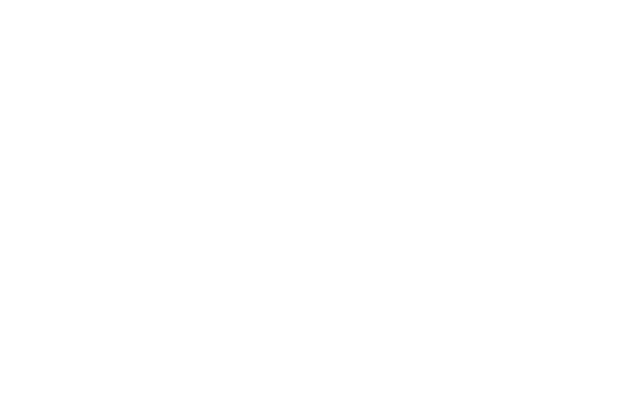
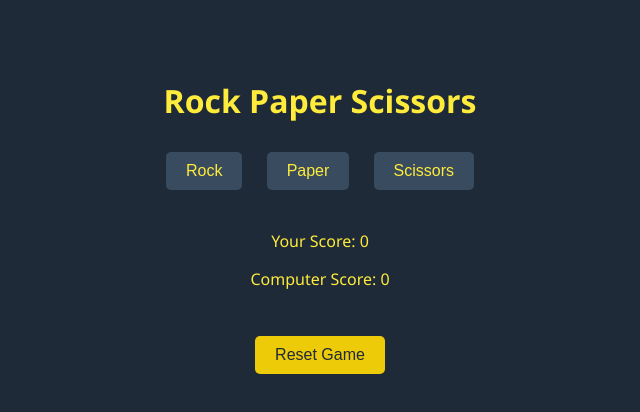
Before and after one commit to manasalaxmi/rock-paper-scissors, a plain HTML site: page index.html in a window 1280 px wide. Shown: the whole page, without its empty margins (320-960 px from the left). Drawn offline with Linux system fonts and the light colour scheme.

Commit message:
Update index.html

```diff
--- a/index.html
+++ b/index.html
@@ -3,8 +3,79 @@
 <head>
   <meta charset="UTF-8">
   <title>Rock Paper Scissors</title>
+  <style>
+    body {
+      background-color: #1e2a38; /* dark dull blue */
+      color: #ffeb3b; /* yellow font */
+      font-family: 'Segoe UI', Tahoma, Geneva, Verdana, sans-serif;
+      text-align: center;
+      padding: 50px;
+    }
+
+    h1 {
+      font-size: 2rem;
+      margin-bottom: 20px;
+    }
+
+    .choices {
+      margin: 20px 0;
+    }
+
+    button {
+      font-size: 16px;
+      padding: 10px 20px;
+      margin: 10px;
+      cursor: pointer;
+      border: none;
+      border-radius: 5px;
+      background-color: #394b5f; /* button color to match the dark blue */
+      color: #ffeb3b;
+    }
+
+    button:hover {
+      background-color: #2c3a4a;
+    }
+
+    #result {
+      margin-top: 30px;
+      font-size: 18px;
+    }
+
+    .scoreboard {
+      margin-top: 20px;
+      font-size: 16px;
+    }
+
+    #resetBtn {
+      margin-top: 30px;
+      background-color: #edcb09;
+      color: #1e2a38;
+    }
+
+    #resetBtn:hover {
+      background-color: #f8cf1b;
+    }
+  </style>
 </head>
 <body>
+
+  <h1>Rock Paper Scissors</h1>
+
+  <div class="choices">
+    <button onclick="playRound('rock')">Rock</button>
+    <button onclick="playRound('paper')">Paper</button>
+    <button onclick="playRound('scissors')">Scissors</button>
+  </div>
+
+  <div id="result"></div>
+
+  <div class="scoreboard">
+    <p>Your Score: <span id="humanScore">0</span></p>
+    <p>Computer Score: <span id="computerScore">0</span></p>
+  </div>
+
+  <button id="resetBtn" onclick="resetGame()">Reset Game</button>
+
   <script src="script.js"></script>
 </body>
 </html>
```
